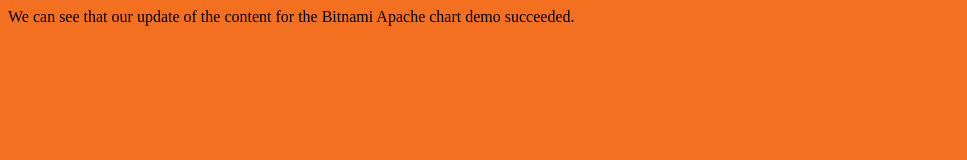
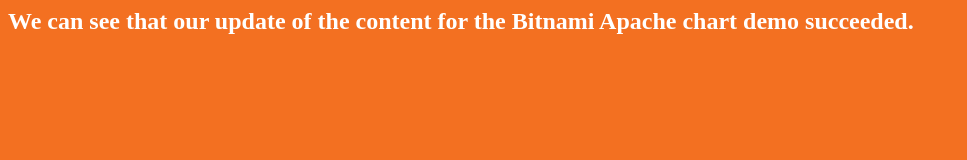
Before and after one commit to omkensey/packt-helm, a plain HTML site: page index.html in a window 1280 px wide. Shown: the whole page, without its empty margins (0-967 px from the left). Drawn offline with Linux system fonts and the light colour scheme.

Commit message:
Typo fix.

```diff
--- a/index.html
+++ b/index.html
@@ -1,4 +1,4 @@
 <title>Hello Packt Course Attendee!</title>
+<body style="background: #f37021">
 <p>
-<body style="background: #f37021"
 <h2 style="color: #fff">We can see that our update of the content for the Bitnami Apache chart demo succeeded.</h2>
```
